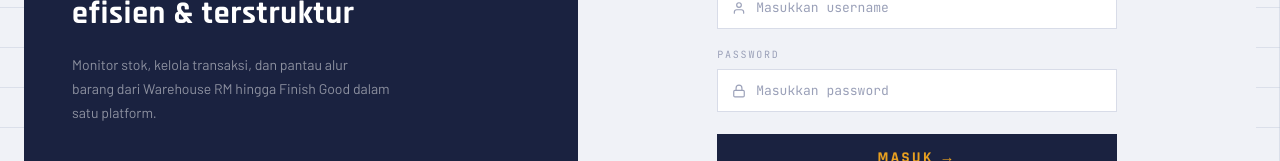
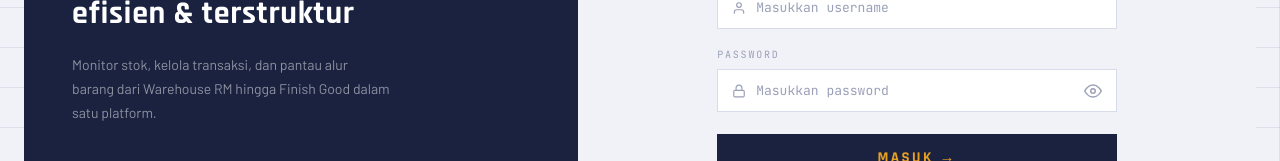
Before and after one commit to BrilianFaiz/Projcet_Matkul_PBW_Adam, a React (Vite) app in the folder frontend/: page /login in a window 1280 px wide. Shown: the part 361-522 px from the top of the page. Built offline with nearby package versions, Linux system fonts and the light colour scheme.

Commit message:
add fitur eye in password

```diff
--- a/frontend/src/pages/Login.css
+++ b/frontend/src/pages/Login.css
@@ -232,6 +232,7 @@
   font-family: var(--font-mono);
   font-size: 13px;
   color: var(--text-h);
+  padding-right: 10px;
 }
 
 .login-input::placeholder { color: var(--text-dim); }
@@ -291,3 +292,22 @@
   .login-left-content h2 { font-size: 24px; }
   .login-right { padding: 32px 24px; }
 }
+
+.login-password-toggle {
+  background: transparent !important;
+  border: none !important;
+  outline: none !important;
+  padding: 0;
+  margin: 0;
+  cursor: pointer;
+  display: flex;
+  align-items: center;
+  justify-content: center;
+  color: var(--text-dim); /* Mengikuti warna icon lainnya */
+  transition: color 0.2s;
+  flex-shrink: 0;
+}
+
+.login-password-toggle:hover {
+  color: var(--navy); /* Berubah warna saat dihover */
+}
--- a/frontend/src/pages/Login.tsx
+++ b/frontend/src/pages/Login.tsx
@@ -9,10 +9,15 @@
   const [form, setForm] = useState({ username: "", password: "" });
   const [error, setError] = useState("");
   const [loading, setLoading] = useState(false);
+  const [showPassword, setShowPassword] = useState(false); // State untuk kontrol mata
 
   const handleChange = (e: any) => {
     setForm({ ...form, [e.target.name]: e.target.value });
     setError("");
+  };
+
+  const togglePassword = () => {
+    setShowPassword(!showPassword);
   };
 
   const handleSubmit = async (e: any) => {
@@ -115,13 +120,32 @@
                 </svg>
                 <input
                   className="login-input"
-                  type="password"
+                  type={showPassword ? "text" : "password"} // Tipe input dinamis
                   name="password"
                   placeholder="Masukkan password"
                   value={form.password}
                   onChange={handleChange}
                   autoComplete="current-password"
                 />
+                {/* Tombol Mata */}
+                <button
+                  type="button"
+                  className="login-password-toggle"
+                  onClick={togglePassword}
+                  tabIndex={-1}
+                >
+                  {showPassword ? (
+                    <svg width="18" height="18" viewBox="0 0 24 24" fill="none" stroke="currentColor" strokeWidth="2" strokeLinecap="round" strokeLinejoin="round">
+                      <path d="M17.94 17.94A10.07 10.07 0 0 1 12 20c-7 0-11-8-11-8a18.45 18.45 0 0 1 5.06-5.94M9.9 4.24A9.12 9.12 0 0 1 12 4c7 0 11 8 11 8a18.5 18.5 0 0 1-2.16 3.19m-6.72-1.07a3 3 0 1 1-4.24-4.24"></path>
+                      <line x1="1" y1="1" x2="23" y2="23"></line>
+                    </svg>
+                  ) : (
+                    <svg width="18" height="18" viewBox="0 0 24 24" fill="none" stroke="currentColor" strokeWidth="2" strokeLinecap="round" strokeLinejoin="round">
+                      <path d="M1 12s4-8 11-8 11 8 11 8-4 8-11 8-11-8-11-8z"></path>
+                      <circle cx="12" cy="12" r="3"></circle>
+                    </svg>
+                  )}
+                </button>
               </div>
             </div>
 
```
